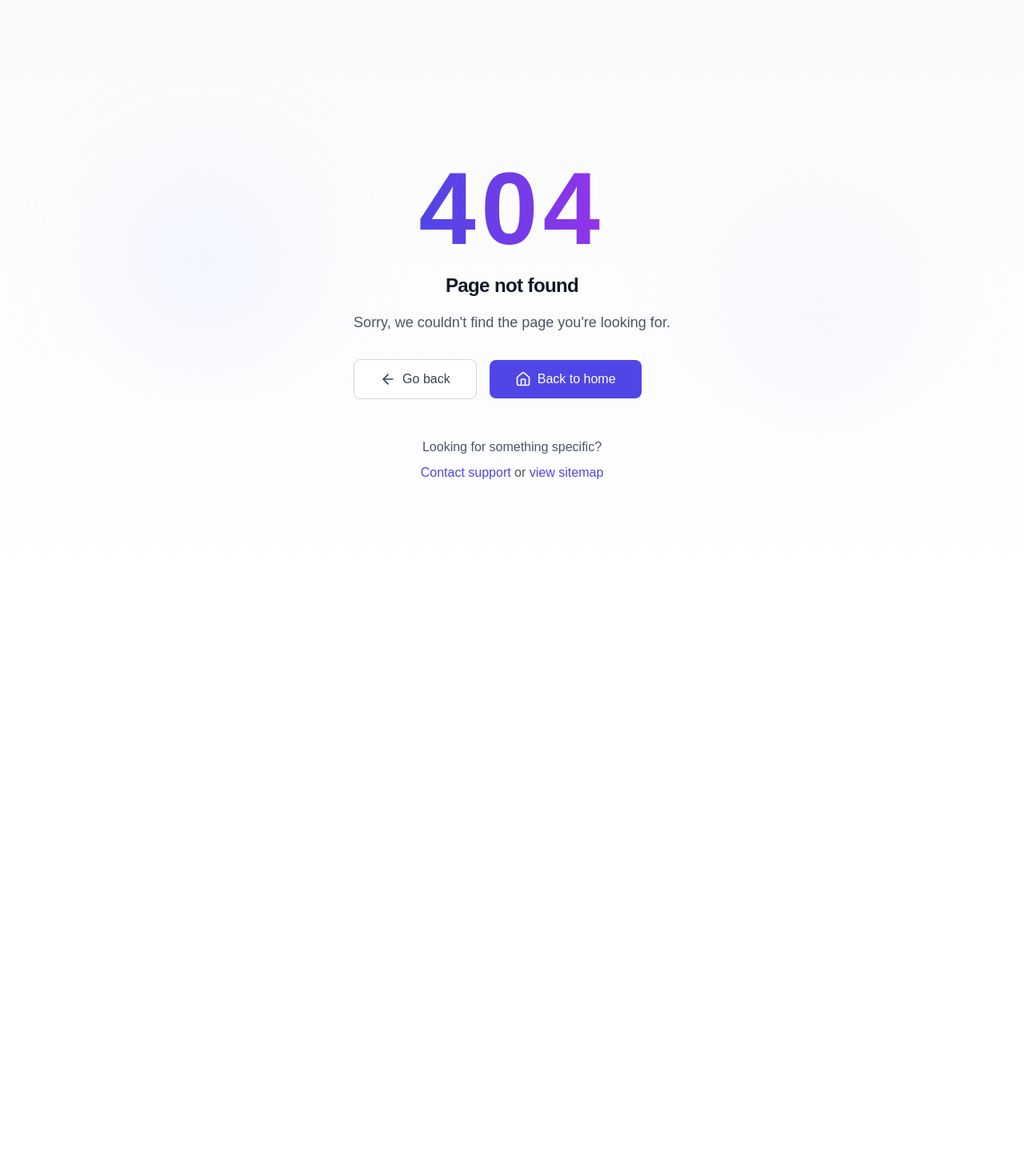
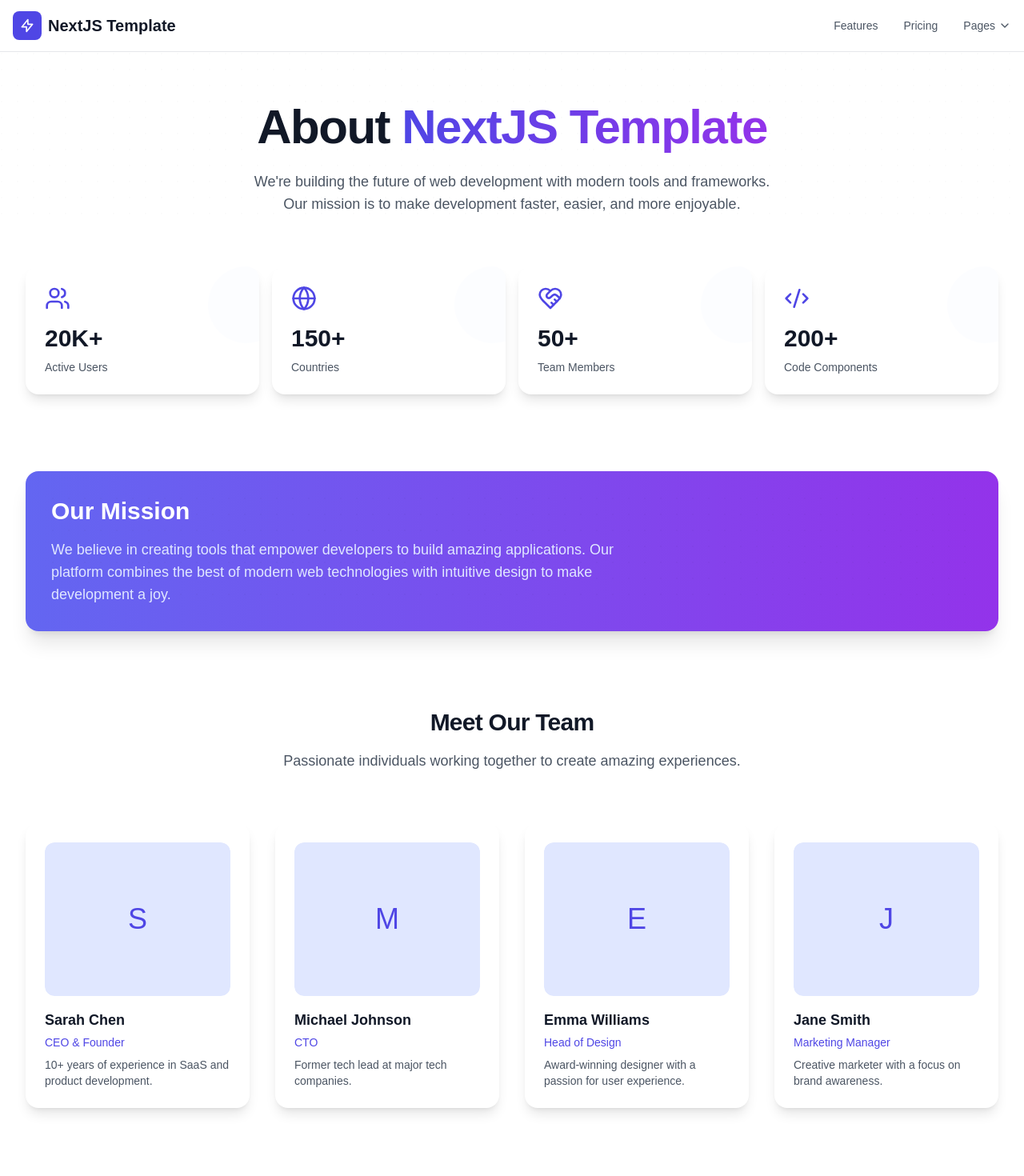
Before and after one commit to RomaLetodiani/Next-Boilerplate, a Next.js app: page /about in a window 1280 px wide. Before the commit this address had no page. Shown: the top 1470 px of the page at 80% size. Before the commit the page ends 800 px from the top, so only its background shows below. Built offline with nearby package versions, Linux system fonts and the light colour scheme.

Commit message:
Add AboutPage component with team and stats sections

```diff
--- /dev/null
+++ b/src/app/(home)/about/page.tsx
@@ -0,0 +1,136 @@
+import { Code2, Globe, HeartHandshake, Users } from "lucide-react";
+
+const stats = [
+  { label: "Active Users", value: "20K+", icon: Users },
+  { label: "Countries", value: "150+", icon: Globe },
+  { label: "Team Members", value: "50+", icon: HeartHandshake },
+  { label: "Code Components", value: "200+", icon: Code2 },
+];
+
+const team = [
+  {
+    name: "Sarah Chen",
+    role: "CEO & Founder",
+    image: "/team/sarah.jpg", // Add team member images
+    bio: "10+ years of experience in SaaS and product development.",
+  },
+  {
+    name: "Michael Johnson",
+    role: "CTO",
+    image: "/team/michael.jpg",
+    bio: "Former tech lead at major tech companies.",
+  },
+  {
+    name: "Emma Williams",
+    role: "Head of Design",
+    image: "/team/emma.jpg",
+    bio: "Award-winning designer with a passion for user experience.",
+  },
+  {
+    name: "Jane Smith",
+    role: "Marketing Manager",
+    image: "/team/jane.jpg",
+    bio: "Creative marketer with a focus on brand awareness.",
+  },
+  // Add more team members as needed
+];
+
+const AboutPage = () => (
+  <>
+    {/* Hero Section */}
+    <section className="relative overflow-hidden px-4 pt-16 sm:px-6 lg:px-8">
+      <div className="absolute inset-0 bg-grid-modern opacity-5" />
+      <div className="relative mx-auto max-w-7xl">
+        <div className="text-center">
+          <h1 className="text-4xl font-bold tracking-tight text-gray-900 dark:text-white sm:text-5xl md:text-6xl">
+            About{" "}
+            <span className="bg-gradient-to-r from-indigo-600 to-purple-600 bg-clip-text text-transparent dark:from-indigo-400 dark:to-purple-400">
+              NextJS Template
+            </span>
+          </h1>
+          <p className="mx-auto mt-6 max-w-2xl text-lg text-gray-600 dark:text-gray-300">
+            We're building the future of web development with modern tools and frameworks. Our
+            mission is to make development faster, easier, and more enjoyable.
+          </p>
+        </div>
+      </div>
+    </section>
+    {/* Stats Section */}
+    <section className="mt-16 px-4 sm:px-6 lg:px-8">
+      <div className="mx-auto max-w-7xl">
+        <div className="grid grid-cols-2 gap-4 md:grid-cols-4">
+          {stats.map((stat) => (
+            <div
+              key={stat.label}
+              className="group relative overflow-hidden rounded-2xl bg-white p-6 shadow-lg transition-all hover:shadow-xl dark:bg-gray-800"
+            >
+              <div className="absolute right-0 top-0 h-24 w-24 translate-x-8 translate-y--8 transform rounded-full bg-indigo-50 opacity-20 transition-transform group-hover:translate-x-6 group-hover:translate-y--6 dark:bg-indigo-900" />
+              <div className="relative">
+                <stat.icon className="h-8 w-8 text-indigo-600 dark:text-indigo-400" />
+                <p className="mt-4 text-3xl font-bold text-gray-900 dark:text-white">
+                  {stat.value}
+                </p>
+                <p className="mt-2 text-sm text-gray-600 dark:text-gray-400">{stat.label}</p>
+              </div>
+            </div>
+          ))}
+        </div>
+      </div>
+    </section>
+    {/* Mission Section */}
+    <section className="mt-24 px-4 sm:px-6 lg:px-8">
+      <div className="mx-auto max-w-7xl">
+        <div className="rounded-2xl bg-gradient-to-r from-indigo-500 to-purple-600 p-8 text-white shadow-xl dark:from-indigo-600 dark:to-purple-700">
+          <div className="relative">
+            <div className="absolute inset-0 bg-grid-modern opacity-10" />
+            <div className="relative">
+              <h2 className="text-3xl font-bold">Our Mission</h2>
+              <p className="mt-4 max-w-3xl text-lg text-indigo-100">
+                We believe in creating tools that empower developers to build amazing applications.
+                Our platform combines the best of modern web technologies with intuitive design to
+                make development a joy.
+              </p>
+            </div>
+          </div>
+        </div>
+      </div>
+    </section>
+    {/* Team Section */}
+    <section className="mt-24 px-4 pb-24 sm:px-6 lg:px-8">
+      <div className="mx-auto max-w-7xl">
+        <div className="text-center">
+          <h2 className="text-3xl font-bold tracking-tight text-gray-900 dark:text-white">
+            Meet Our Team
+          </h2>
+          <p className="mx-auto mt-4 max-w-2xl text-lg text-gray-600 dark:text-gray-300">
+            Passionate individuals working together to create amazing experiences.
+          </p>
+        </div>
+
+        <div className="mt-16 grid gap-8 sm:grid-cols-2 lg:grid-cols-4">
+          {team.map((member) => (
+            <div
+              key={member.name}
+              className="group relative overflow-hidden rounded-2xl bg-white p-6 shadow-lg transition-all hover:-translate-y-1 hover:shadow-xl dark:bg-gray-800"
+            >
+              <div className="aspect-w-1 aspect-h-1 relative mb-4 overflow-hidden rounded-xl">
+                <div className="h-48 w-full rounded-xl bg-indigo-100 dark:bg-indigo-900/50">
+                  <div className="flex h-full w-full items-center justify-center text-4xl font-medium text-indigo-600 dark:text-indigo-400">
+                    {member.name[0]}
+                  </div>
+                </div>
+              </div>
+              <h3 className="text-lg font-semibold text-gray-900 dark:text-white">{member.name}</h3>
+              <p className="mt-1 text-sm font-medium text-indigo-600 dark:text-indigo-400">
+                {member.role}
+              </p>
+              <p className="mt-2 text-sm text-gray-600 dark:text-gray-300">{member.bio}</p>
+            </div>
+          ))}
+        </div>
+      </div>
+    </section>{" "}
+  </>
+);
+
+export default AboutPage;
```
